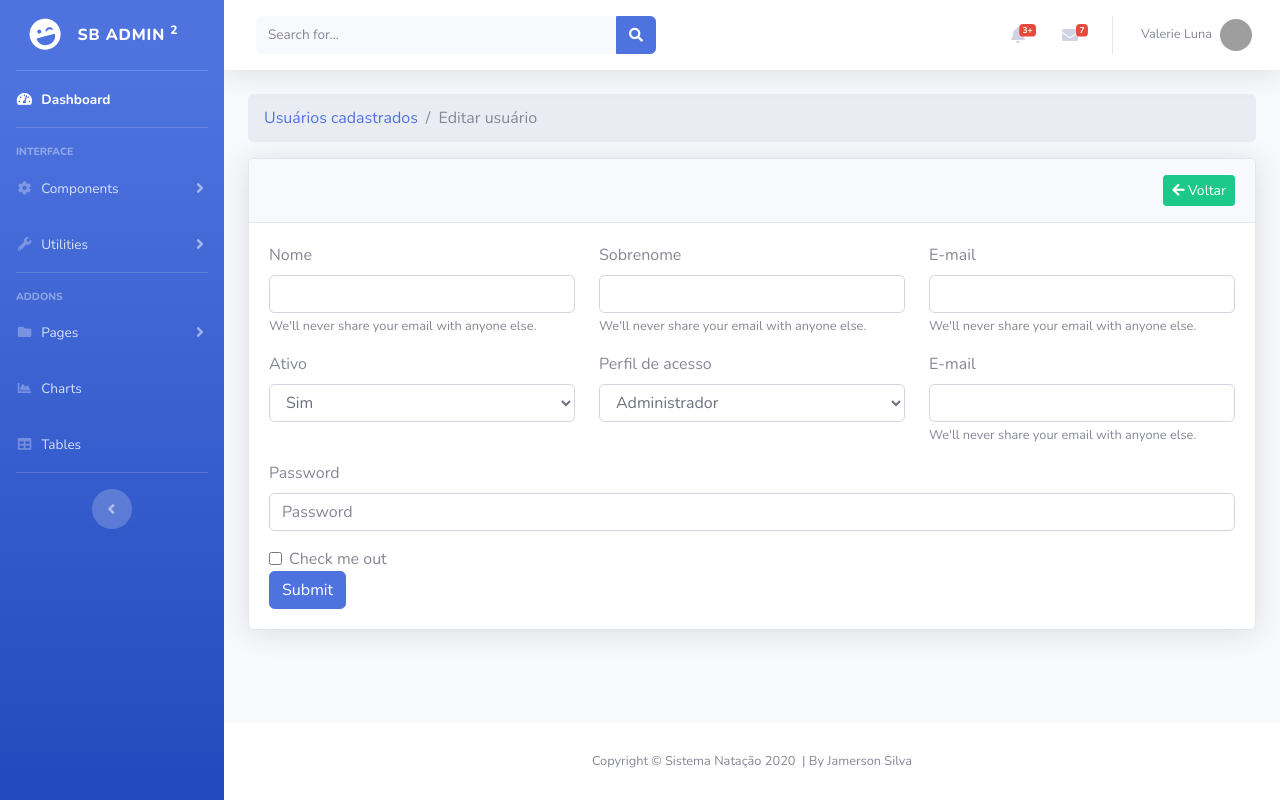
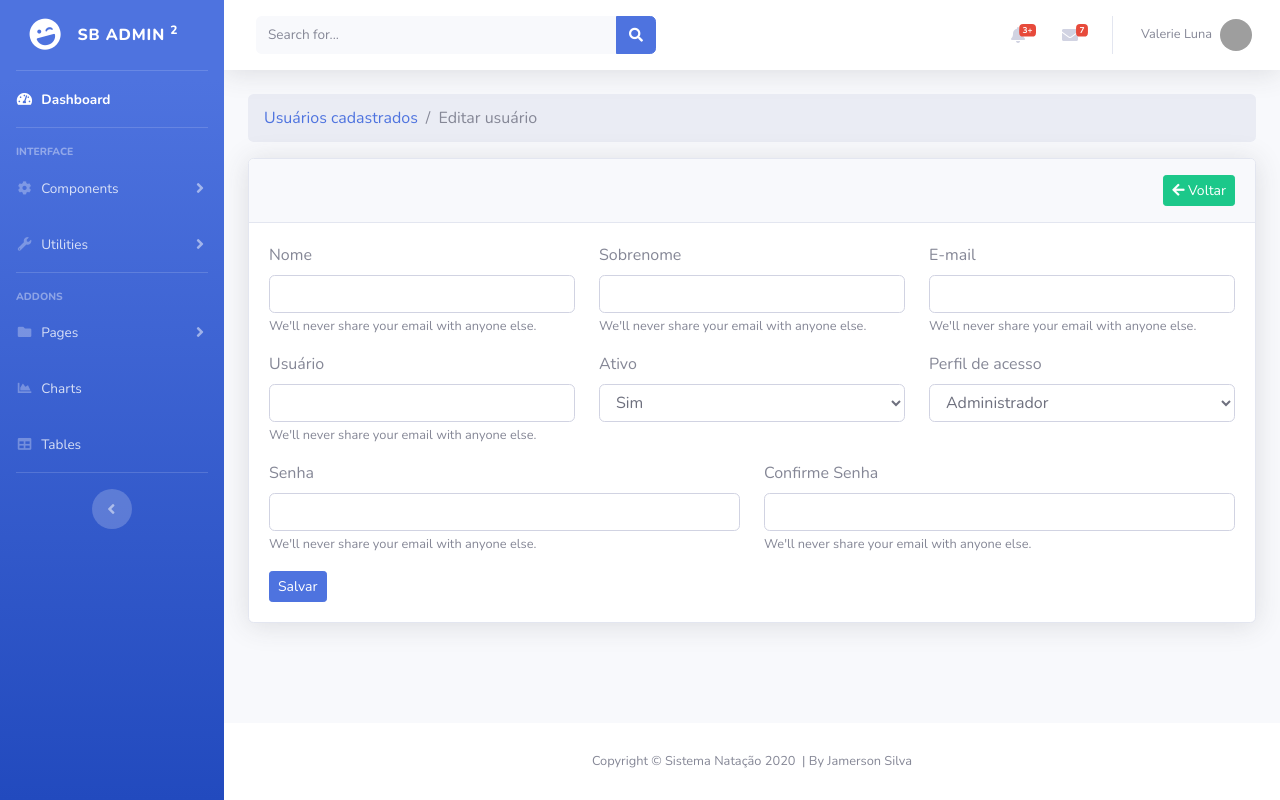
Before and after one commit to JSApce/sist_ord_servi_vend_Codeigniter, a CodeIgniter app: page /bcit/index.php/usuarios/edit/1 in a window 1280 px wide. Run offline with CodeIgniter, Linux system fonts and the light colour scheme; tables that the repository leaves empty or names only in its code hold one stand-in row (values such as "Sample post"); data that the repository does not hold is empty; grey boxes are pictures that could not be loaded.

Commit message:
Editando um usuário - Parte 3

```diff
--- a/application/views/usuarios/edit.php
+++ b/application/views/usuarios/edit.php
@@ -22,7 +22,7 @@
                 <a title="Voltar" href="<?php echo base_url('usuarios') ?>" class="btn btn-sm btn-success float-right"><i class="fas fa-arrow-left"></i>&nbsp;Voltar</a>
             </div>
             <div class="card-body">
-                <form  action="POST" name="form_edit">
+                <form  method="POST" name="form_edit">
                     <div class="form-group row">
                         <div class="col-md-4">
                             <label >Nome</label>
@@ -42,6 +42,11 @@
                     </div>
                     <div class="form-group row">
                         <div class="col-md-4">
+                            <label >Usuário</label>
+                            <input type="text" class="form-control" name="username" value="<?php echo $usuario->username ?>">
+                            <small id="emailHelp" class="form-text text-muted">We'll never share your email with anyone else.</small>
+                        </div>
+                        <div class="col-md-4">
                             <label >Ativo</label>
                             <select class="form-control" name="active">
                                 <option value="0" <?php echo ($usuario->id == 0) ? 'selected' : '' ?>>Não</option>
@@ -55,21 +60,23 @@
                                 <option value="1" <?php echo ($perfil_usuario->id == 1) ? 'selected' : '' ?>>Administrador</option>
                             </select>
                         </div>
-                        <div class="col-md-4">
-                            <label >E-mail</label>
-                            <input type="email" class="form-control" name="email" value="<?php echo $usuario->email ?>">
+                    </div>
+                    <div class="form-group row">
+                        <div class="col-md-6">
+                            <label>Senha</label>
+                            <input type="password" class="form-control" name="password">
                             <small id="emailHelp" class="form-text text-muted">We'll never share your email with anyone else.</small>
                         </div>
+                        <div class="col-md-6">
+                            <label>Confirme Senha</label>
+                            <input type="password" class="form-control" name="confirm_password">
+                            <small id="emailHelp" class="form-text text-muted">We'll never share your email with anyone else.</small>
+                        </div>
+
+                        <input type="hidden" name="usuario_id" value="<?php echo $usuario->id ?>">
+
                     </div>
-                    <div class="form-group">
-                        <label for="exampleInputPassword1">Password</label>
-                        <input type="password" class="form-control" id="exampleInputPassword1" placeholder="Password">
-                    </div>
-                    <div class="form-check">
-                        <input type="checkbox" class="form-check-input" id="exampleCheck1">
-                        <label class="form-check-label" for="exampleCheck1">Check me out</label>
-                    </div>
-                    <button type="submit" class="btn btn-primary">Submit</button>
+                    <button type="submit" class="btn btn-primary btn-sm">Salvar</button>
                 </form>
             </div>
         </div>
```
Also changed, not shown: application/controllers/Usuarios.php (+18 -0 lines).
